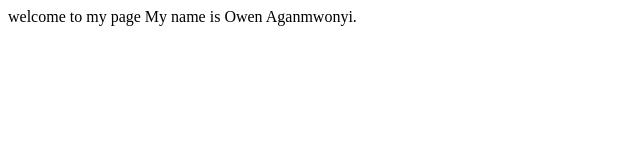
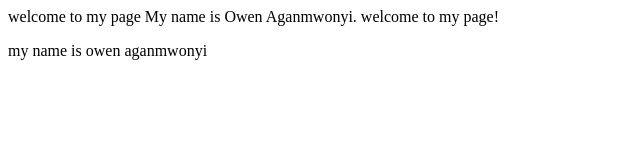
Before and after one commit to agan0005/agan0005.github.io, a plain HTML site: page first -webpage/index.html in a window 1280 px wide. Shown: the whole page, without its empty margins (0-640 px from the left). Drawn offline with Linux system fonts and the light colour scheme.

Commit message:
adds html tags

```diff
--- a/first -webpage/index.html
+++ b/first -webpage/index.html
@@ -1,2 +1,4 @@
 welcome to my page
 My name is Owen Aganmwonyi.
+<hi> welcome to my page!
+<p> my name is owen aganmwonyi </p>
```
